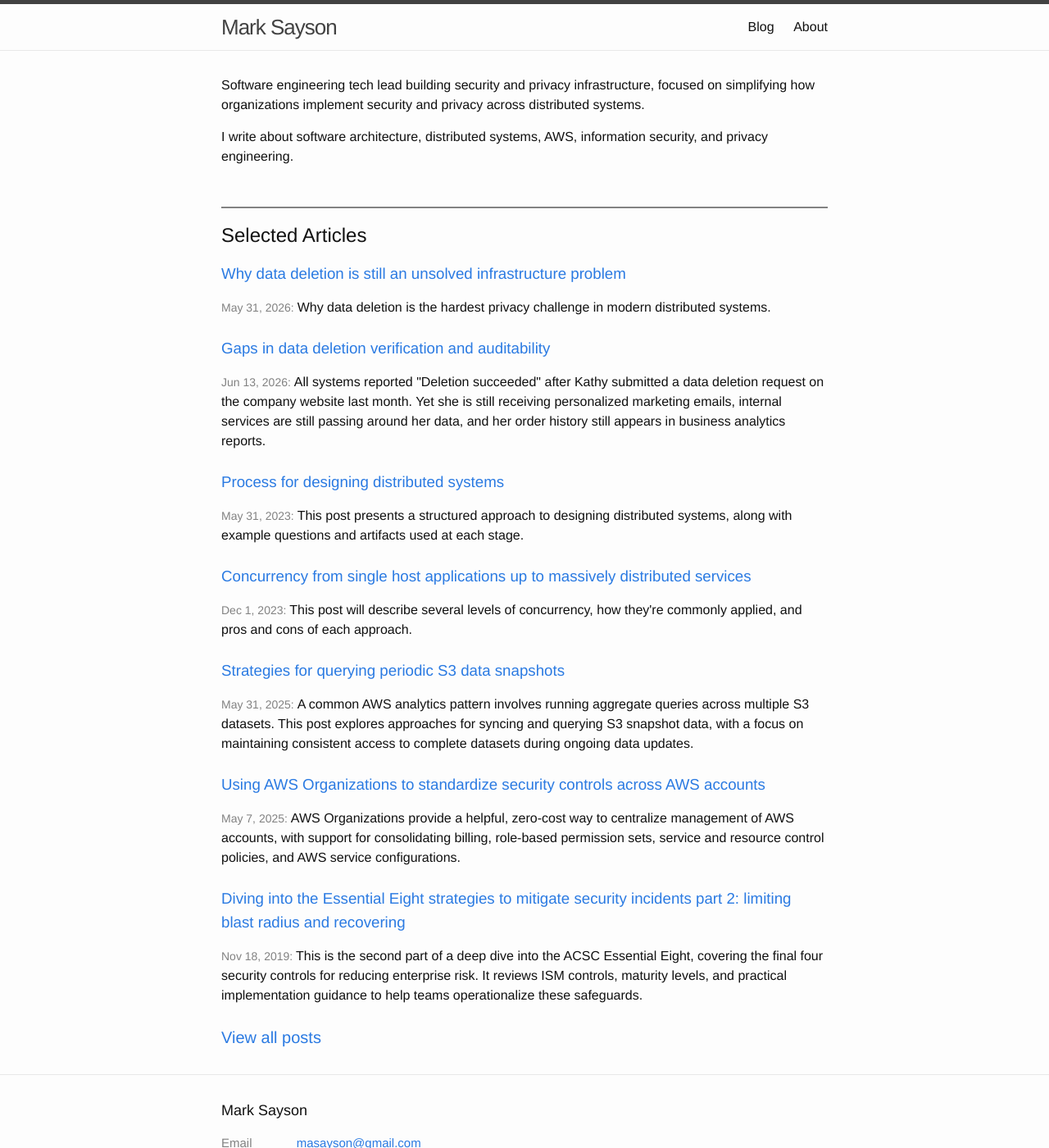
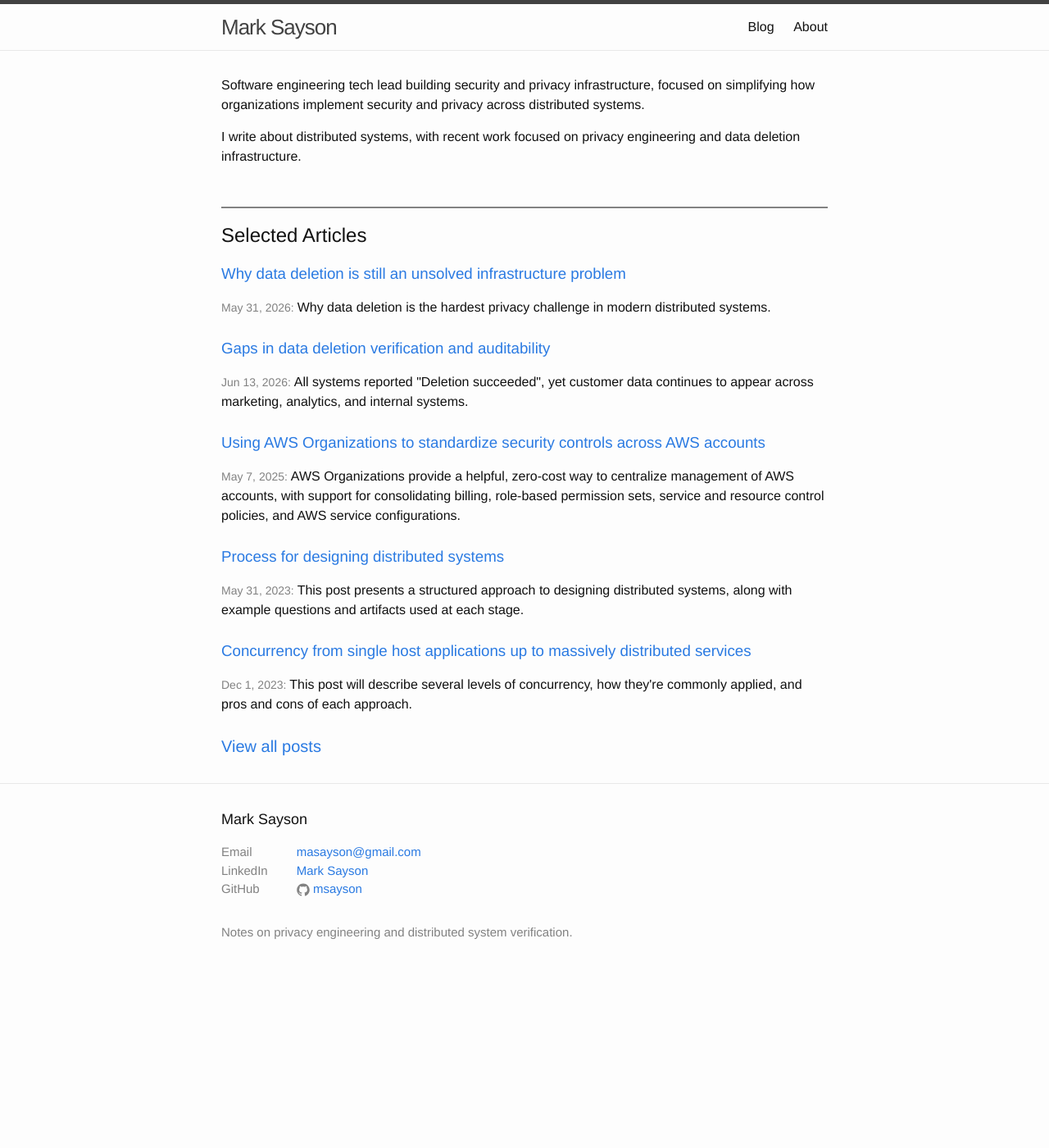
Before and after one commit to msayson/msayson.github.io, a Jekyll site: the page built from index.html, in a window 1280 px wide and 1400 px high. Shown: the whole window at 82% size. Built offline with Jekyll 4.4.1, drawn with Linux system fonts in a browser that asks for light colours; some of the changed text lies outside the part shown.

Commit message:
Refocus homepage and featured articles

```diff
--- a/_config.yml
+++ b/_config.yml
@@ -14,7 +14,7 @@ enforce_ssl: www.marksayson.com   # enforce SSL for site
 title: Mark Sayson
 email: masayson@gmail.com
 linkedin: https://www.linkedin.com/in/mark-sayson-87208748
-description: Notes on data privacy engineering, information security, and distributed systems.
+description: Notes on privacy engineering and distributed system verification.
 github_username:  msayson
 
 # Excerpt settings
--- a/_posts/2026-06-12-gaps-in-data-deletion-verification-auditability.markdown
+++ b/_posts/2026-06-12-gaps-in-data-deletion-verification-auditability.markdown
@@ -3,7 +3,7 @@ layout: post
 title: "Gaps in data deletion verification and auditability"
 date: 2026-06-12 20:30:00 -0800
 categories: privacy-engineering right-to-be-forgotten
-excerpt: "All systems reported \"Deletion succeeded\" after Kathy submitted a data deletion request on the company website last month.  Yet she is still receiving personalized marketing emails, internal services are still passing around her data, and her order history still appears in business analytics reports."
+excerpt: "All systems reported \"Deletion succeeded\", yet customer data continues to appear across marketing, analytics, and internal systems."
 ---
 
 All systems reported "Deletion succeeded" after Kathy submitted a data deletion request on the company website last month.  Yet she is still receiving personalized marketing emails, internal services are still passing around her data, and her order history still appears in business analytics reports.
--- a/index.html
+++ b/index.html
@@ -10,8 +10,8 @@ layout: default
   </p>
 
   <p>
-    I write about software architecture, distributed systems, AWS,
-    information security, and privacy engineering.
+    I write about distributed systems, with recent work focused on privacy engineering
+    and data deletion infrastructure.
   </p>
 </div>
 
@@ -23,11 +23,9 @@ layout: default
   {% assign featured_slugs = "
     why-data-deletion-is-still-unsolved,
     gaps-in-data-deletion-verification-auditability,
+    aws-organizations,
     step-by-step-process-designing-distributed-systems,
-    concurrency-from-app-to-massively-distributed-service,
-    strategies-for-querying-snapshot-s3-data,
-    aws-organizations,
-    essential-eight-mitigation-strategies-part-2
+    concurrency-from-app-to-massively-distributed-service
   " | split: "," %}
 
   {% for slug in featured_slugs %}
```
